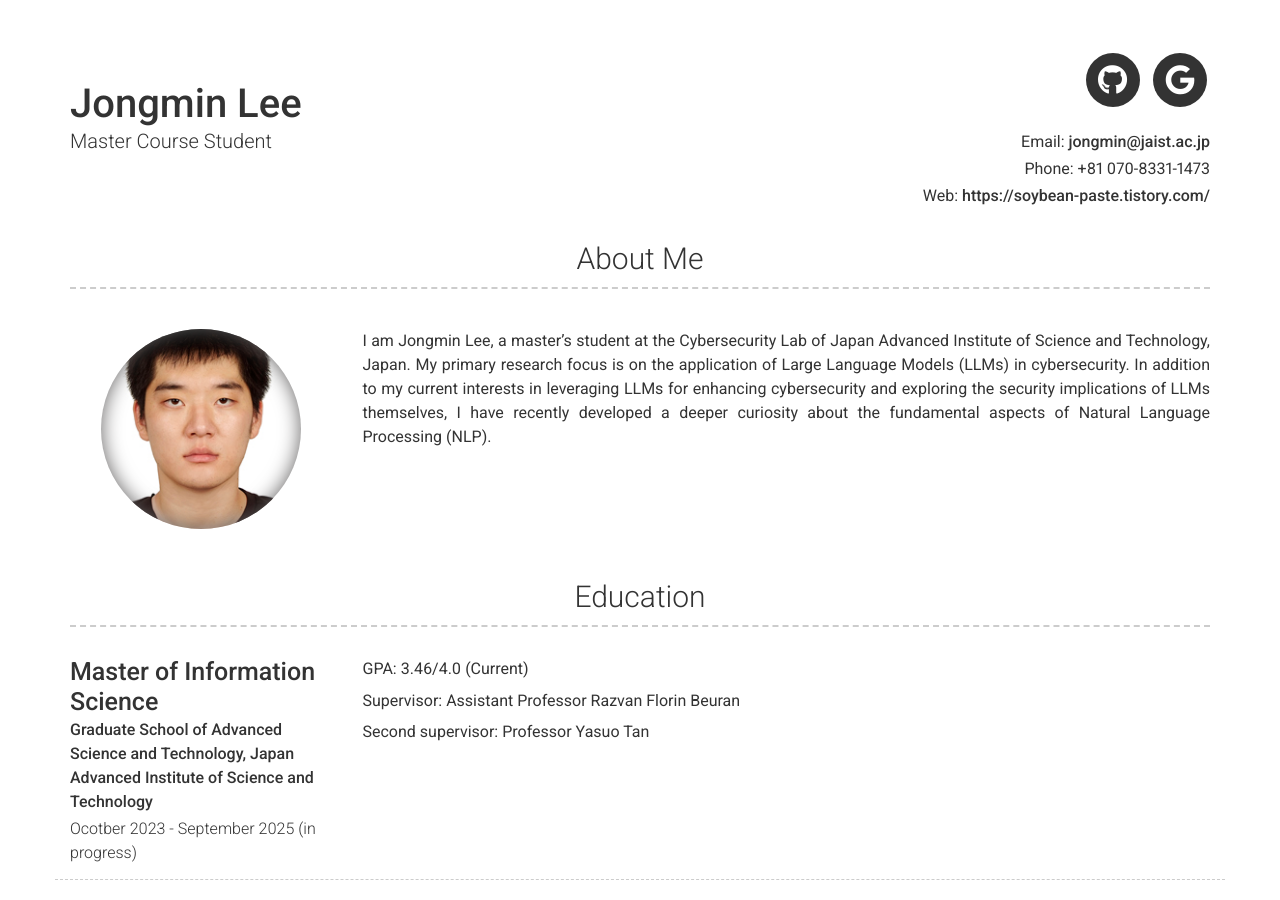
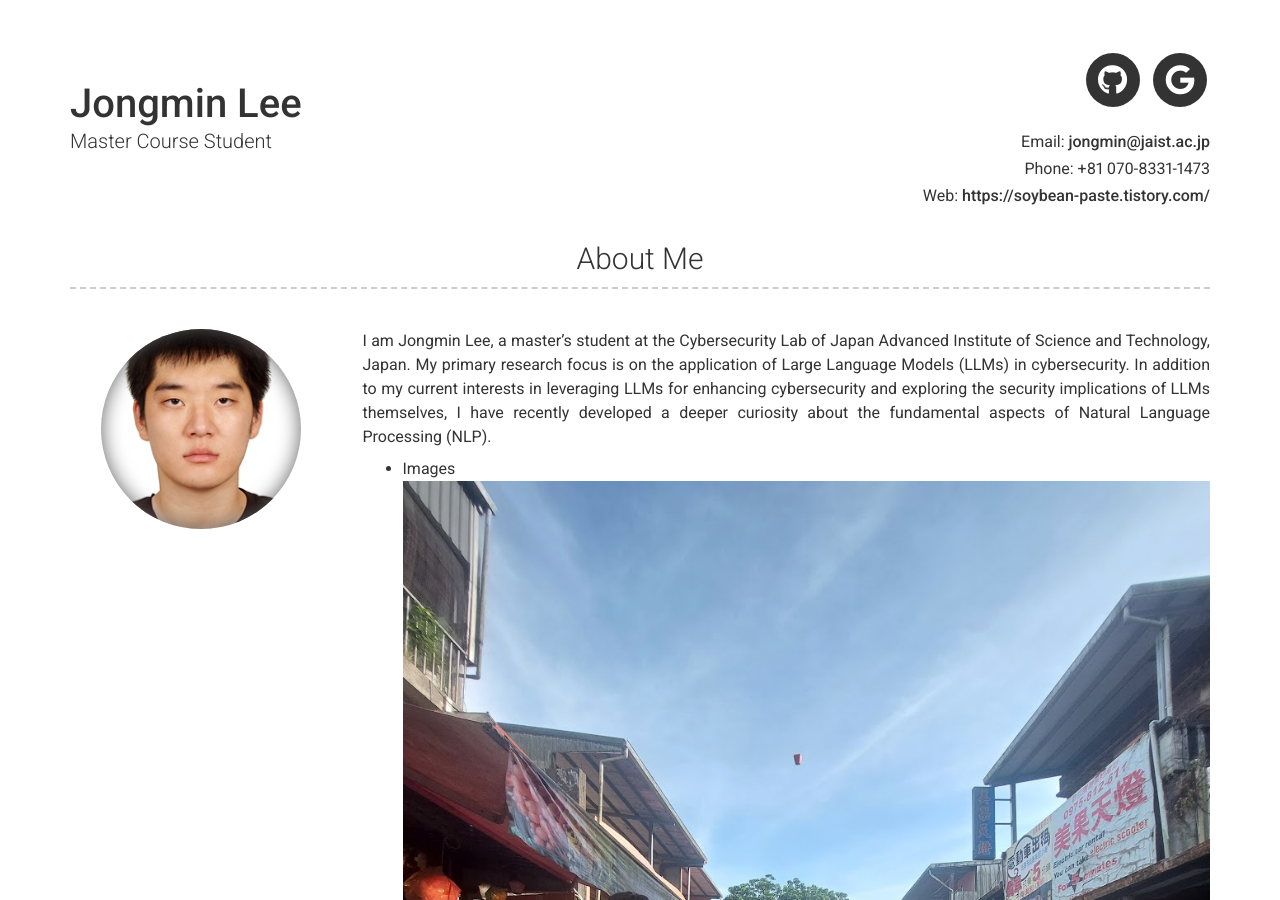
Before and after one commit to strike137/strike137.github.io, a Jekyll site: the page built from index.md, in a window 1280 px wide and 900 px high. Built offline with Jekyll 4.4.1, drawn with Linux system fonts in a browser that asks for light colours; nearby versions of some CDN libraries.

Commit message:
Update _config.yml

```diff
--- a/_config.yml
+++ b/_config.yml
@@ -37,6 +37,8 @@ github_username:  strike137
 about_profile_image: /images/profile.jpg
 about_content: | # this will include new lines to allow paragraphs
   I am Jongmin Lee, a master's student at the Cybersecurity Lab of Japan Advanced Institute of Science and Technology, Japan. My primary research focus is on the application of Large Language Models (LLMs) in cybersecurity. In addition to my current interests in leveraging LLMs for enhancing cybersecurity and exploring the security implications of LLMs themselves, I have recently developed a deeper curiosity about the fundamental aspects of Natural Language Processing (NLP).
+  - Images ![alt text](/images/taiwan.jpg "Taiwan")
+
 content:
   - title: Education
     layout: list
```
